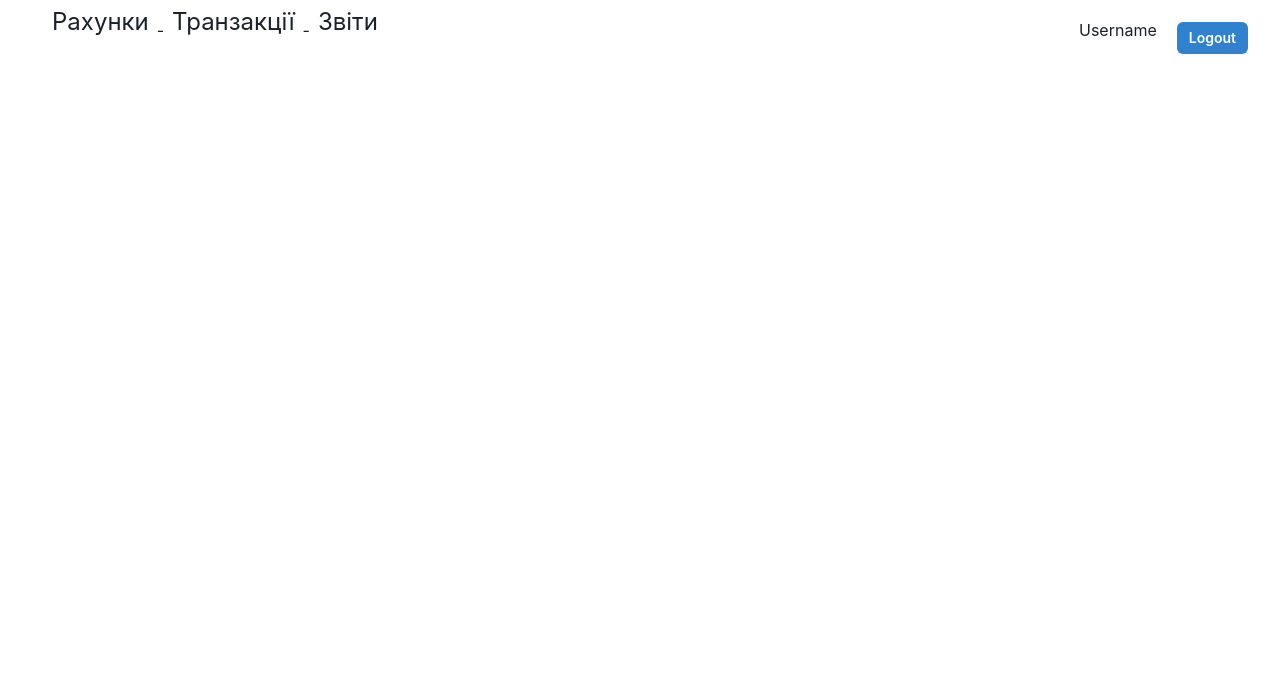
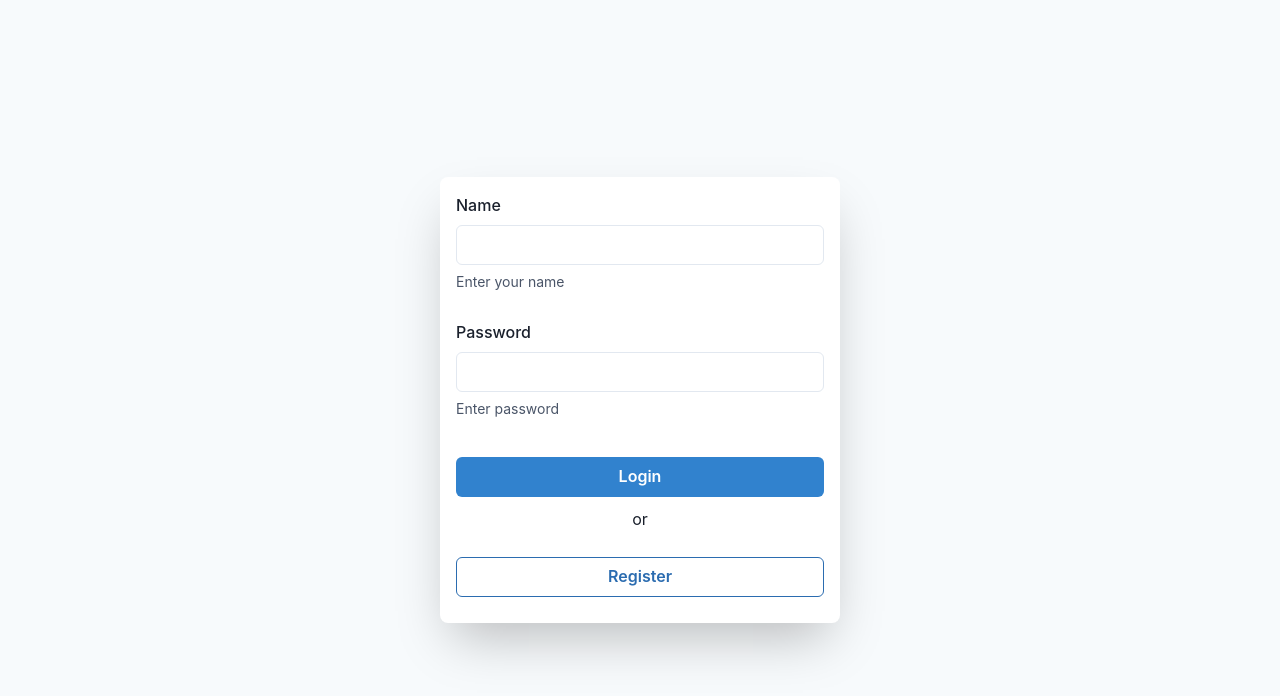
Before and after one commit to ArtemLigerko/hamanets, a React (Create React App) app: page / in a window 1280 px wide. Shown: the top 696 px of the page. Built offline with nearby package versions, Linux system fonts and the light colour scheme.

Commit message:
fix: refactored with _id and ref for backend

```diff
--- a/src/App.tsx
+++ b/src/App.tsx
@@ -10,8 +10,11 @@ import DataContainer from "./containers/DataCotrainer";
 import ToolsContainer from "./containers/ToolsContainer";
 import Authorization from "./pages/Authorization";
 import Layout from "./pages/Layout";
+import { useAppSelector } from "./redux/hooks";
 
 const App: React.FC = () => {
+  const isAuth = useAppSelector((store) => store.user.authUser.isAuth);
+
   return (
     <Flex
       as="main"
@@ -22,9 +25,9 @@ const App: React.FC = () => {
       <BrowserRouter>
         <Routes>
           {/* <Route path="/" element={<Authorization />} /> */}
-          <Route path="/" element={<Layout />}>
+          <Route path="/" element={isAuth ? <Layout /> : <Authorization />}>
             <Route
-              path="/wallets"
+              path="/"
               element={
                 <>
                   <ToolsContainer>
--- a/src/components/NavBar.tsx
+++ b/src/components/NavBar.tsx
@@ -8,13 +8,24 @@ import {
 } from "@chakra-ui/react";
 import { Link } from "react-router-dom";
 
+import { useAppDispatch, useAppSelector } from "../redux/hooks";
+import { userActions } from "../redux/reducers/user";
+
 const NavBar = () => {
+  const dispatch = useAppDispatch();
+
+  const handleLogout = () => {
+    dispatch(userActions.logout());
+  };
+
+  const authUser = useAppSelector((store) => store.user.authUser.username);
+
   return (
     <>
       <Flex align="center" justify="space-between">
         <Breadcrumb separator="-" my="1" ml="5">
           <BreadcrumbItem>
-            <BreadcrumbLink as={Link} to="/wallets">
+            <BreadcrumbLink as={Link} to="/">
               <Text fontSize="2xl">Рахунки</Text>
             </BreadcrumbLink>
           </BreadcrumbItem>
@@ -32,8 +43,15 @@ const NavBar = () => {
           </BreadcrumbItem>
         </Breadcrumb>
         <Flex align="center">
-          <Text mr="5">Username</Text>
-          <Button size="sm" mr="8" colorScheme="blue">
+          <Text mr="5">{authUser}</Text>
+          <Button
+            as={Link}
+            to="/"
+            size="sm"
+            mr="8"
+            colorScheme="blue"
+            onClick={handleLogout}
+          >
             Logout
           </Button>
         </Flex>
--- a/src/components/TransactionsBar.tsx
+++ b/src/components/TransactionsBar.tsx
@@ -1,17 +1,17 @@
 import { Button, Stack } from "@chakra-ui/react";
 
-import TransactionFormChakra from "./modal/TransactionsForm";
+import TransactionForm from "./modal/TransactionsForm";
 
 const TransactionsBar = () => {
   return (
     <>
       <Stack spacing="2" direction="row" align="center">
-        <TransactionFormChakra
+        <TransactionForm
           title="Введіть витрати"
           button="додати витрати"
           isSpend
         />
-        <TransactionFormChakra
+        <TransactionForm
           title="Введіть прибуток"
           button="додати прибуток"
           isSpend={false}
--- a/src/components/TransactionsTable.tsx
+++ b/src/components/TransactionsTable.tsx
@@ -56,7 +56,7 @@ const TransactionsTableChakra = () => {
             <Tbody>
               {transactions.map((el) => {
                 return (
-                  <Tr key={el.id}>
+                  <Tr key={el._id}>
                     <Td>{toLocalDate(el.createdAt)}</Td>
                     <Td>{el.walletName}</Td>
                     <Td>{el.type}</Td>
--- a/src/components/Wallets.tsx
+++ b/src/components/Wallets.tsx
@@ -44,7 +44,7 @@ const Wallet: React.FC = () => {
         {wallets.length ? (
           wallets.map((wallet) => (
             <Card
-              key={wallet.id}
+              key={wallet._id}
               w="85.6mm"
               h="53.98mm"
               m="2"
--- a/src/components/modal/TransactionsForm.tsx
+++ b/src/components/modal/TransactionsForm.tsx
@@ -14,7 +14,6 @@ import {
   Select,
 } from "@chakra-ui/react";
 import { yupResolver } from "@hookform/resolvers/yup";
-import { nanoid } from "nanoid";
 import { useRef } from "react";
 import { useForm, SubmitHandler } from "react-hook-form";
 import * as yup from "yup";
@@ -34,7 +33,6 @@ interface ISpendingForm {
 const schema = yup
   .object()
   .shape({
-    // createdAt: yup.string().required("Please, enter a valid date"),
     walletName: yup.string().required("Потрібно вказати рахунок"),
     sum: yup
       .number()
@@ -43,7 +41,7 @@ const schema = yup
   })
   .required();
 
-const TransactionFormChakra = ({ title, button, isSpend }: ISpendingForm) => {
+const TransactionForm = ({ title, button, isSpend }: ISpendingForm) => {
   const { isOpen, onOpen, onClose } = useDisclosure();
 
   const initialRef = useRef(null);
@@ -52,10 +50,10 @@ const TransactionFormChakra = ({ title, button, isSpend }: ISpendingForm) => {
   const dispatch = useAppDispatch();
 
   const wallets = useAppSelector((store) => store.wallets.wallets.docs);
-  const transactions = useAppSelector((store) => store.transactions);
 
-  const currentWalletId = (wallet: string) => {
-    return wallets.find((item) => wallet === item.walletName)?.id;
+  const currentWalletId = (walletName: string) => {
+    const targetWallet = wallets.find((item) => walletName === item.walletName);
+    return targetWallet?._id;
   };
 
   const {
@@ -75,8 +73,7 @@ const TransactionFormChakra = ({ title, button, isSpend }: ISpendingForm) => {
     dispatch(
       transactionsActions.createTransaction({
         ...data,
-        id: nanoid(),
-        walletId: walletId,
+        wallet_id: walletId,
         walletName: data.walletName,
         type: isSpend ? "витрати" : "прибуток",
         sum: transactionSum,
@@ -114,7 +111,9 @@ const TransactionFormChakra = ({ title, button, isSpend }: ISpendingForm) => {
                 <FormLabel>Рахунок</FormLabel>
                 <Select {...register("walletName")}>
                   {wallets.map((wallet: any) => {
-                    return <option key={wallet.id}>{wallet.walletName}</option>;
+                    return (
+                      <option key={wallet._id}>{wallet.walletName}</option>
+                    );
                   })}
                 </Select>
                 {errors.walletName && <p>{errors?.walletName.message}</p>}
@@ -163,4 +162,4 @@ const TransactionFormChakra = ({ title, button, isSpend }: ISpendingForm) => {
   );
 };
 
-export default TransactionFormChakra;
+export default TransactionForm;
--- a/src/components/modal/WalletForm.tsx
+++ b/src/components/modal/WalletForm.tsx
@@ -13,12 +13,11 @@ import {
   useDisclosure,
 } from "@chakra-ui/react";
 import { yupResolver } from "@hookform/resolvers/yup";
-import { nanoid } from "nanoid";
 import { useRef } from "react";
 import { useForm, SubmitHandler } from "react-hook-form";
 import * as yup from "yup";
 
-import { useAppDispatch } from "../../redux/hooks";
+import { useAppDispatch, useAppSelector } from "../../redux/hooks";
 import { walletsActions } from "../../redux/reducers/wallets";
 import { IWallet } from "../../types";
 
@@ -43,6 +42,8 @@ const WalletForm = () => {
 
   const dispatch = useAppDispatch();
 
+  const authUser = useAppSelector((store) => store.user.authUser);
+
   const {
     register,
     handleSubmit,
@@ -57,10 +58,8 @@ const WalletForm = () => {
     dispatch(
       walletsActions.createWallet({
         ...data,
-        id: nanoid(),
-        createdAt: new Date(),
-        updatedAt: new Date(),
         total: data.initialSum,
+        user_id: authUser.id,
       })
     );
     onClose();
--- a/src/pages/Authorization.tsx
+++ b/src/pages/Authorization.tsx
@@ -9,8 +9,10 @@ import {
   Box,
   Flex,
 } from "@chakra-ui/react";
-import { useState } from "react";
 import { useForm, SubmitHandler } from "react-hook-form";
+
+import { useAppDispatch } from "../redux/hooks";
+import { userActions } from "../redux/reducers/user";
 
 const ButtonStyle = {
   width: "100%",
@@ -23,23 +25,29 @@ type Inputs = {
 };
 
 const Authorization = () => {
-  const [submit, setSubmit] = useState("login");
   const {
     register,
     handleSubmit,
     watch,
     formState: { errors },
   } = useForm<Inputs>();
-  const onSubmit: SubmitHandler<Inputs> = (data) => console.log(data);
 
-  // console.log(watch("username")); // watch input value by passing the name of it
+  const dispatch = useAppDispatch();
+
+  const onSubmitLogin: SubmitHandler<Inputs> = (data) => {
+    dispatch(userActions.login(data));
+  };
+
+  const onSubmitRegister: SubmitHandler<Inputs> = (data) => {
+    dispatch(userActions.registration(data));
+  };
 
   return (
     <>
-      <Flex align="center" justify="center" height="100vh" bg="gray.50">
+      <Flex align="center" justify="center" w="100%" h="100vh" bg="gray.50">
         <Box
           as="form"
-          onSubmit={handleSubmit(onSubmit)}
+          // onSubmit={handleSubmit(onSubmit)}
           boxShadow="2xl"
           p="4"
           rounded="lg"
@@ -67,7 +75,7 @@ const Authorization = () => {
               sx={ButtonStyle}
               colorScheme="blue"
               type="submit"
-              onClick={() => setSubmit("login")}
+              onClick={handleSubmit(onSubmitLogin)}
             >
               Login
             </Button>
@@ -77,7 +85,7 @@ const Authorization = () => {
               variant="outline"
               colorScheme="blue"
               type="submit"
-              onClick={() => setSubmit("register")}
+              onClick={handleSubmit(onSubmitRegister)}
             >
               Register
             </Button>
--- a/src/redux/reducers/user.ts
+++ b/src/redux/reducers/user.ts
@@ -9,18 +9,18 @@ import {
 import { AuthResponse } from "../../types";
 
 interface AuthUserInitialState {
-  email: string;
-  isActivated: false;
   id: string;
+  _id: string;
   isAuth: boolean;
+  username: string;
   isLoading?: boolean;
   error?: string | Error;
 }
 const authUserInitialState: AuthUserInitialState = {
-  email: "",
-  isActivated: false,
   id: "",
+  _id: "",
   isAuth: false,
+  username: "",
   isLoading: false,
   error: undefined,
 };
@@ -37,16 +37,12 @@ const userInitialState: UserStore = {
 interface RegistrationResponse {}
 interface RegistrationRequest {
   username: string;
-  email: string;
   password: string;
 }
 const registration = createAsyncThunk<
   RegistrationResponse,
   RegistrationRequest
->(
-  "auth/registration",
-
-  async (body) => {
+>("auth/registration", async (body) => {
   const { username, password } = body;
   const response = await registrationService(username, password);
   console.log("Registration:");
@@ -54,8 +50,7 @@ const registration = createAsyncThunk<
   console.log(response.data.user);
   localStorage.setItem("token", response.data.accessToken);
   return response.data.user;
-  }
-);
+});
 
 interface LoginResponse {}
 interface LoginRequest {
@@ -68,7 +63,7 @@ const login = createAsyncThunk<LoginResponse, LoginRequest>(
     const { username, password } = body;
     const response = await loginService(username, password);
     console.log("Login:");
-    console.log(response);
+    console.log(response.data.user);
     // console.log(response.data.user);
     localStorage.setItem("token", response.data.accessToken);
     return response.data.user;
```
Also changed, not shown: src/types/index.ts (+7 -5 lines). Lines whose indentation alone changed are shown as unchanged.
